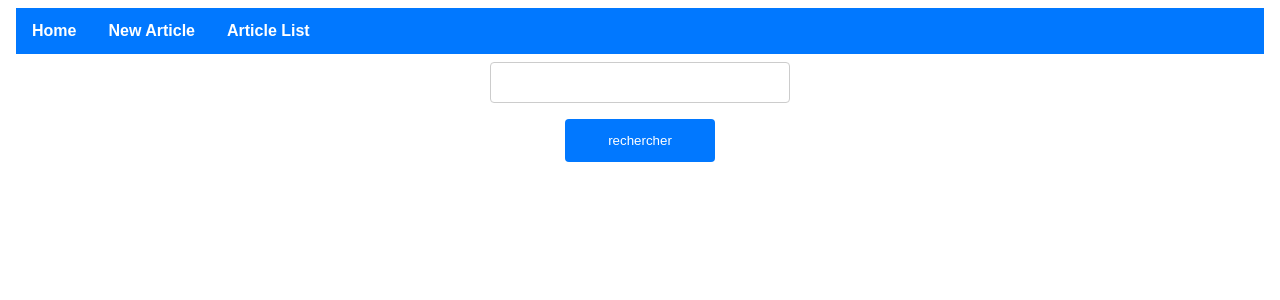
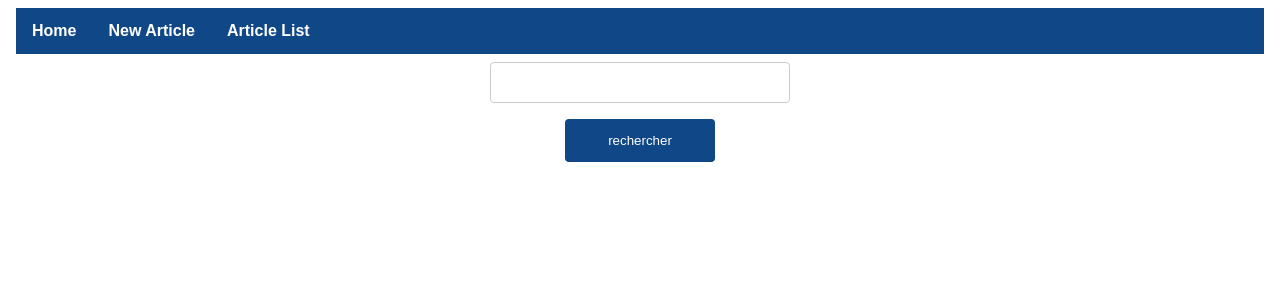
Before and after one commit to Polytech-Paris-Sud-Web/TP2_RAVANEL_Tom, an Angular app: page /articles in a window 1280 px wide. Shown: the top 300 px of the page. Built offline with nearby package versions, Linux system fonts and the light colour scheme.

Commit message:
Contrast

```diff
--- a/src/app/app.component.css
+++ b/src/app/app.component.css
@@ -4,7 +4,7 @@ body {
 
 #navigation {
     overflow: hidden;
-    background-color: #0178FF;
+    background-color: #104786;
 }
 
 #navigation a {
--- a/src/app/web-article/components/article-creation/article-creation.component.css
+++ b/src/app/web-article/components/article-creation/article-creation.component.css
@@ -24,7 +24,7 @@ form{
 input[type=submit]{
   font-family: Arial, Helvetica, sans-serif;
   width: 100%;
-  background-color: #0178FF;
+  background-color: #104786;
   color: white;
   padding: 14px 20px;
   margin: 8px 0;
--- a/src/app/web-article/components/article/article.component.css
+++ b/src/app/web-article/components/article/article.component.css
@@ -12,7 +12,7 @@ H3{
 }
 
 a{
-    color: #0178FF;
+    color: #104786;
 }
 
 p{
@@ -26,7 +26,7 @@ button{
     margin-right: auto;
 
     font-family: Arial, Helvetica, sans-serif;
-    background-color: #0178FF;
+    background-color: #104786;
     color: white;
     padding: 8px 10px;
     border: none;
--- a/src/app/web-article/components/articles/articles.component.css
+++ b/src/app/web-article/components/articles/articles.component.css
@@ -28,7 +28,7 @@ input[type=text], select {
 input[type=submit]{
     font-family: Arial, Helvetica, sans-serif;
     width: 50%;
-    background-color: #0178FF;
+    background-color: #104786;
     color: white;
     padding: 14px 20px;
     margin: 8px 0;
--- a/src/app/web-author/components/author-form/author-form.component.css
+++ b/src/app/web-author/components/author-form/author-form.component.css
@@ -24,7 +24,7 @@ input[type=text], input[type=number], select {
   input[type=submit]{
     font-family: Arial, Helvetica, sans-serif;
     width: 100%;
-    background-color: #0178FF;
+    background-color: #104786;
     color: white;
     padding: 14px 20px;
     margin: 8px 0;
--- a/src/app/web-author/components/author/author.component.css
+++ b/src/app/web-author/components/author/author.component.css
@@ -24,7 +24,7 @@ H3{
 }
 
 a{
-    color: #0178FF;
+    color: #104786;
 }
 
 p{
```
